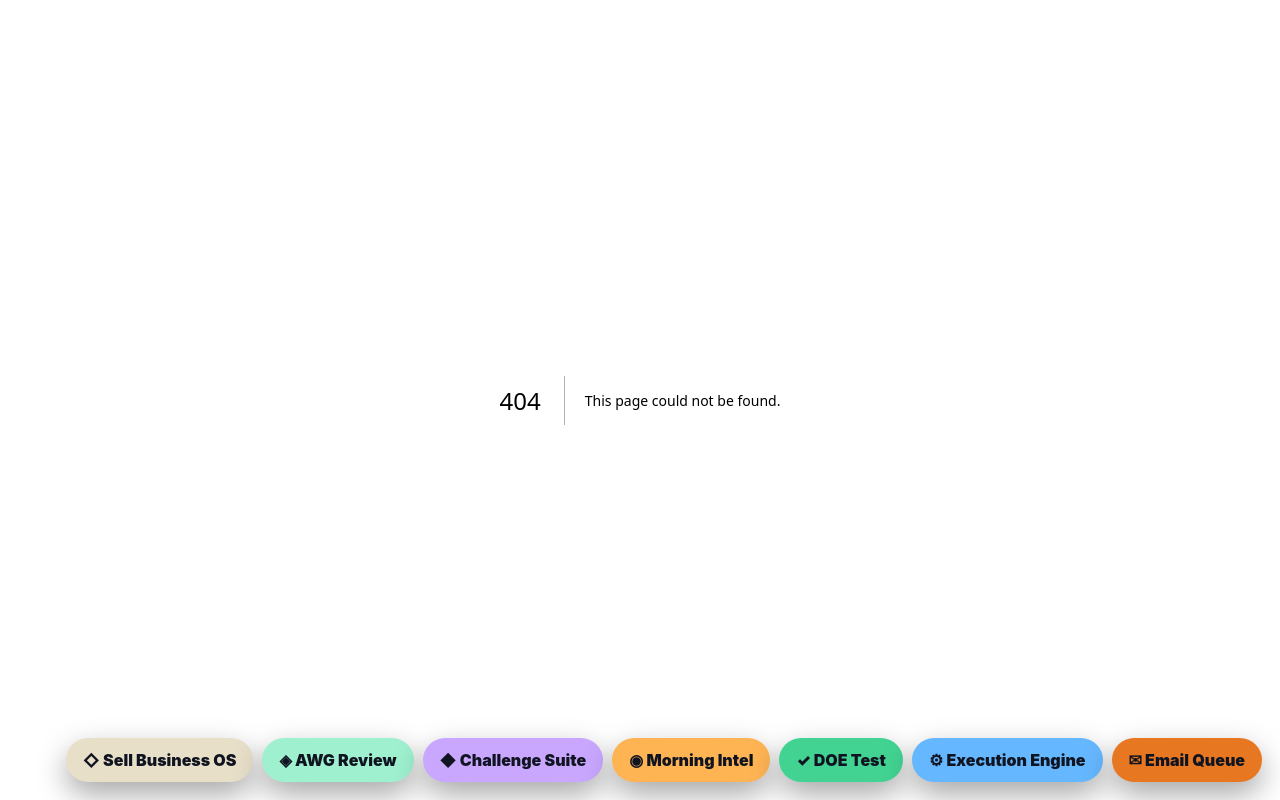
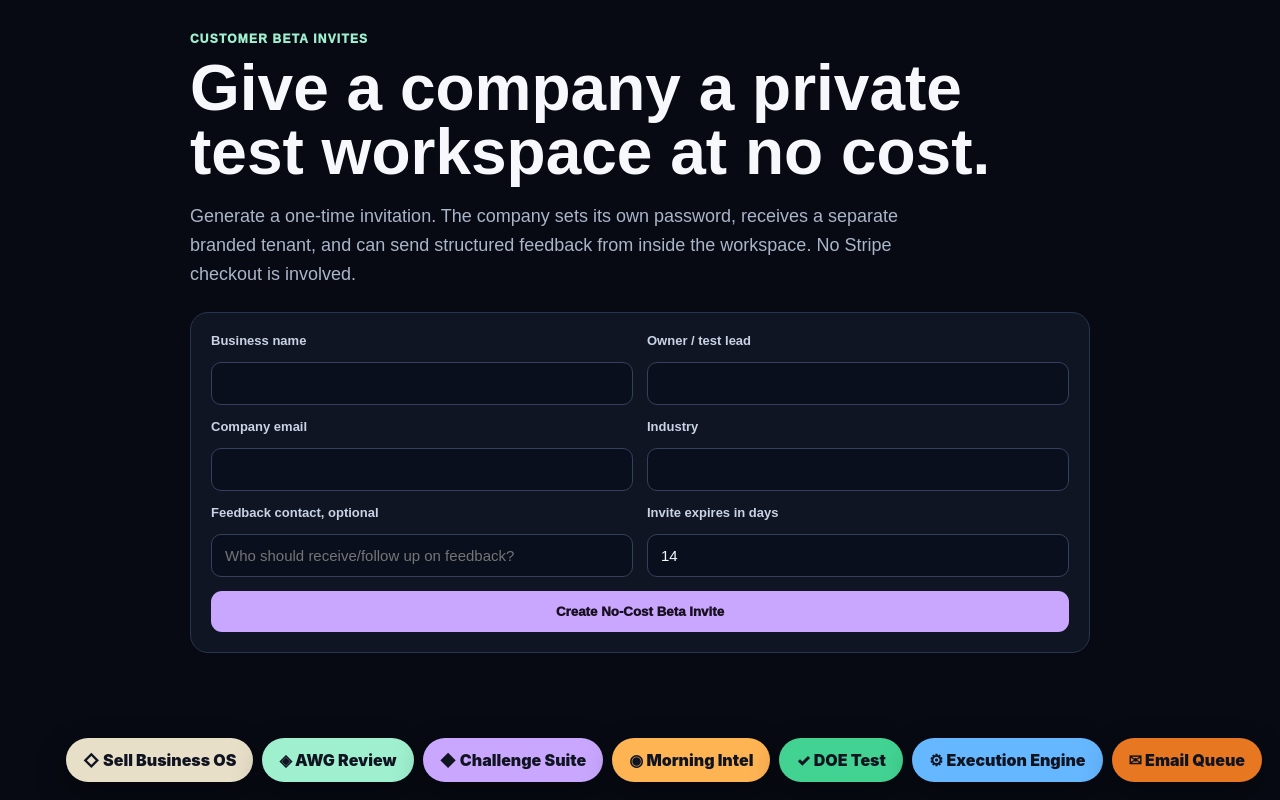
Before and after one commit to jimrusk/aridon-app, a Next.js app: page /customers/beta in a window 1280 px wide. Before the commit this address had no page. Built offline with nearby package versions, Linux system fonts and the light colour scheme.

Commit message:
Add operator beta invite console

```diff
--- /dev/null
+++ b/app/customers/beta/page.tsx
@@ -0,0 +1,68 @@
+'use client';
+
+import { FormEvent, useState } from 'react';
+
+export default function BetaInviteConsole() {
+  const [form, setForm] = useState({ businessName: '', ownerName: '', email: '', industry: '', feedbackContact: '', days: '14' });
+  const [loading, setLoading] = useState(false);
+  const [message, setMessage] = useState('');
+  const [inviteUrl, setInviteUrl] = useState('');
+
+  async function createInvite(event: FormEvent) {
+    event.preventDefault();
+    setLoading(true);
+    setMessage('');
+    setInviteUrl('');
+
+    const response = await fetch('/api/customers/beta-invite', {
+      method: 'POST',
+      headers: { 'Content-Type': 'application/json' },
+      body: JSON.stringify(form),
+    });
+    const data = await response.json().catch(() => ({}));
+    if (!response.ok) {
+      setMessage(data.error || 'The beta invite could not be created.');
+      setLoading(false);
+      return;
+    }
+
+    setInviteUrl(data.url || '');
+    setMessage(`Invite created. It expires ${new Date(data.expiresAt).toLocaleString()}.`);
+    setLoading(false);
+  }
+
+  async function copyInvite() {
+    if (!inviteUrl) return;
+    await navigator.clipboard.writeText(inviteUrl);
+    setMessage('Invite link copied. Send it directly to the test company.');
+  }
+
+  return (
+    <main style={{ minHeight: '100vh', background: '#070A12', color: '#F6F8FC', padding: '32px 18px 120px', fontFamily: 'Arial, sans-serif' }}>
+      <div style={{ maxWidth: '900px', margin: '0 auto' }}>
+        <div style={{ color: '#9EF0CF', fontWeight: 950, fontSize: '12px', letterSpacing: '1.2px' }}>CUSTOMER BETA INVITES</div>
+        <h1 style={{ fontSize: 'clamp(38px,7vw,64px)', lineHeight: 1, margin: '10px 0 14px' }}>Give a company a private test workspace at no cost.</h1>
+        <p style={{ color: '#AAB5CA', lineHeight: 1.6, fontSize: '18px', maxWidth: '760px' }}>Generate a one-time invitation. The company sets its own password, receives a separate branded tenant, and can send structured feedback from inside the workspace. No Stripe checkout is involved.</p>
+
+        <form onSubmit={createInvite} style={{ marginTop: '24px', background: '#0F1523', border: '1px solid #273551', borderRadius: '18px', padding: '20px', display: 'grid', gap: '14px' }}>
+          <div style={{ display: 'grid', gridTemplateColumns: 'repeat(2,minmax(0,1fr))', gap: '14px' }} className="beta-grid">
+            <label style={labelStyle}>Business name<input required style={inputStyle} value={form.businessName} onChange={(event) => setForm({ ...form, businessName: event.target.value })} /></label>
+            <label style={labelStyle}>Owner / test lead<input required style={inputStyle} value={form.ownerName} onChange={(event) => setForm({ ...form, ownerName: event.target.value })} /></label>
+            <label style={labelStyle}>Company email<input required type="email" style={inputStyle} value={form.email} onChange={(event) => setForm({ ...form, email: event.target.value })} /></label>
+            <label style={labelStyle}>Industry<input required style={inputStyle} value={form.industry} onChange={(event) => setForm({ ...form, industry: event.target.value })} /></label>
+            <label style={labelStyle}>Feedback contact, optional<input style={inputStyle} placeholder="Who should receive/follow up on feedback?" value={form.feedbackContact} onChange={(event) => setForm({ ...form, feedbackContact: event.target.value })} /></label>
+            <label style={labelStyle}>Invite expires in days<input type="number" min="1" max="60" style={inputStyle} value={form.days} onChange={(event) => setForm({ ...form, days: event.target.value })} /></label>
+          </div>
+
+          {message && <div style={{ background: '#182238', border: '1px solid #314363', borderRadius: '10px', padding: '11px 13px', color: '#D6E1F4' }}>{message}</div>}
+          {inviteUrl && <div style={{ display: 'grid', gap: '9px' }}><textarea readOnly rows={3} value={inviteUrl} style={{ ...inputStyle, resize: 'none' }} /><button type="button" onClick={copyInvite} style={{ border: 0, borderRadius: '10px', background: '#9EF0CF', color: '#08130F', padding: '12px', fontWeight: 950, cursor: 'pointer' }}>Copy Test Company Invite</button></div>}
+          <button disabled={loading} type="submit" style={{ border: 0, borderRadius: '11px', background: '#C9A7FF', color: '#181020', padding: '13px', fontWeight: 950, cursor: loading ? 'wait' : 'pointer' }}>{loading ? 'Creating invite…' : 'Create No-Cost Beta Invite'}</button>
+        </form>
+      </div>
+      <style>{`@media(max-width:700px){.beta-grid{grid-template-columns:1fr !important}}`}</style>
+    </main>
+  );
+}
+
+const labelStyle = { display: 'grid', gap: '6px', color: '#C9D3E5', fontSize: '13px', fontWeight: 850 };
+const inputStyle = { width: '100%', boxSizing: 'border-box' as const, border: '1px solid #34415D', borderRadius: '10px', padding: '12px 13px', fontSize: '15px', background: '#090F1C', color: '#F6F8FC' };
```
